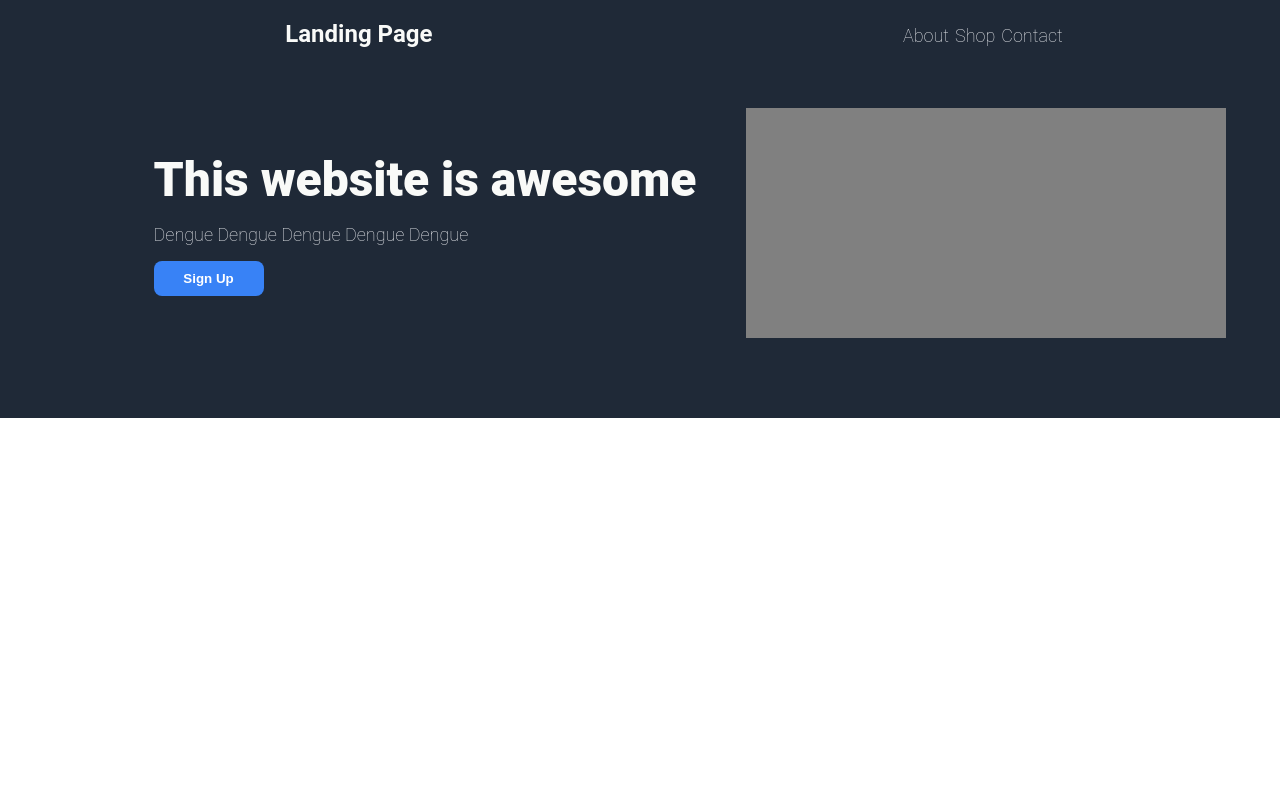
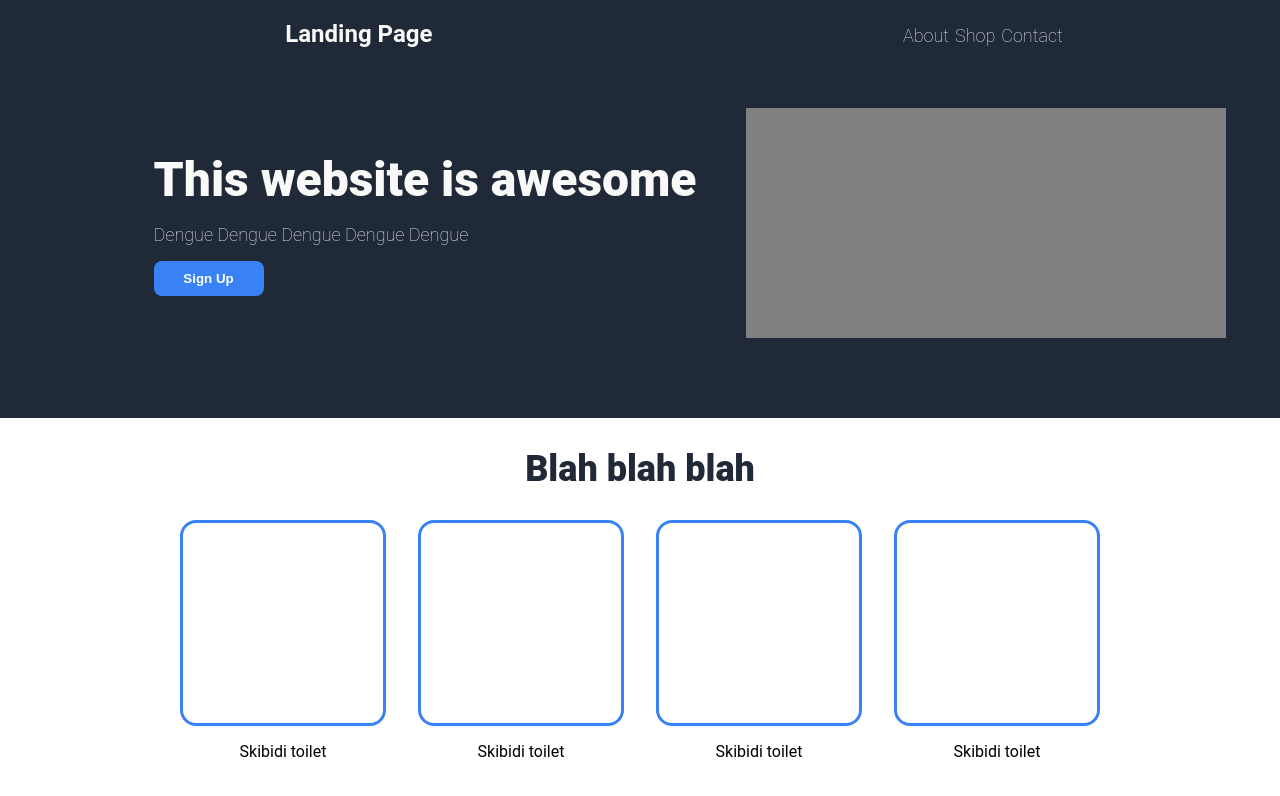
Before and after one commit to Tomas454456/odin-landing-page, a plain HTML site: page index.html in a window 1280 px wide. Drawn offline with Linux system fonts and the light colour scheme.

Commit message:
Content section done

```diff
--- a/index.html
+++ b/index.html
@@ -27,6 +27,31 @@
             <div class="hero-image"></div>
         </div>
     </div>
+    <div class="content">
+        <h2 class="information">Blah blah blah</h2>
+        <div class="content-container">
+            <div class="content-box-container">
+                <div class="content-box"></div>
+                <p>Skibidi toilet</p>
+            </div>
+            <div class="content-box-container">
+                <div class="content-box"></div>
+                <p>Skibidi toilet</p>
+            </div>
+            <div class="content-box-container">
+                <div class="content-box"></div>
+                <p>Skibidi toilet</p>
+            </div>
+            <div class="content-box-container">
+                <div class="content-box"></div>
+                <p>Skibidi toilet</p>
+            </div>
+
+
+
+
+        </div>
+    </div>
 
 
 </body>
--- a/style.css
+++ b/style.css
@@ -73,3 +73,29 @@ a
     font-weight: bold;
     text-decoration: none;
 }
+.information
+{
+    text-align: center;
+    font-size: 36px;
+    color: #1F2937;
+    font-weight: 900;
+}
+.content-container
+{
+    display: flex;
+    justify-content: center;
+    align-items: center;
+    gap: 32px;
+}
+.content-box-container
+{
+    text-align: center;
+}
+.content-box
+{
+    width: 200px;
+    height: 200px;
+    border: #3882F6;
+    border-style: solid;
+    border-radius: 16px;
+}
```
